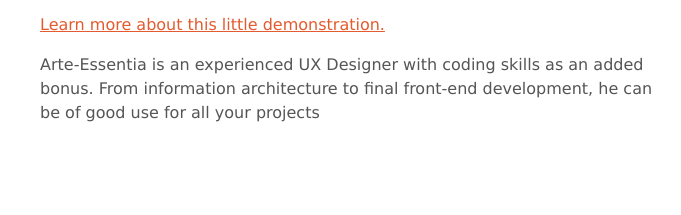
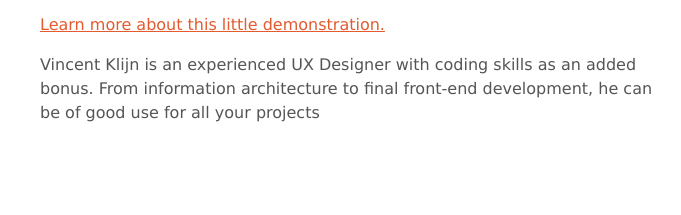
Before and after one commit to ArteEssentia/modal-pop-up, a plain HTML site: page index.html in a window 1280 px wide. Shown: the part 286-501 px from the top of the page, 288-969 px from the left. Drawn offline with Linux system fonts and the light colour scheme.

Commit message:
Update index.html to new username

```diff
--- a/index.html
+++ b/index.html
@@ -35,7 +35,7 @@
 		</div>
 
 		<!-- Just some more random text to further suggest page flow -->
-		<p>Arte-Essentia is an experienced UX Designer with coding skills as an added bonus. From information architecture to final front-end development, he can be of good use for all your projects</p>
+		<p>Vincent Klijn is an experienced UX Designer with coding skills as an added bonus. From information architecture to final front-end development, he can be of good use for all your projects</p>
 
 	</div>
 
```
